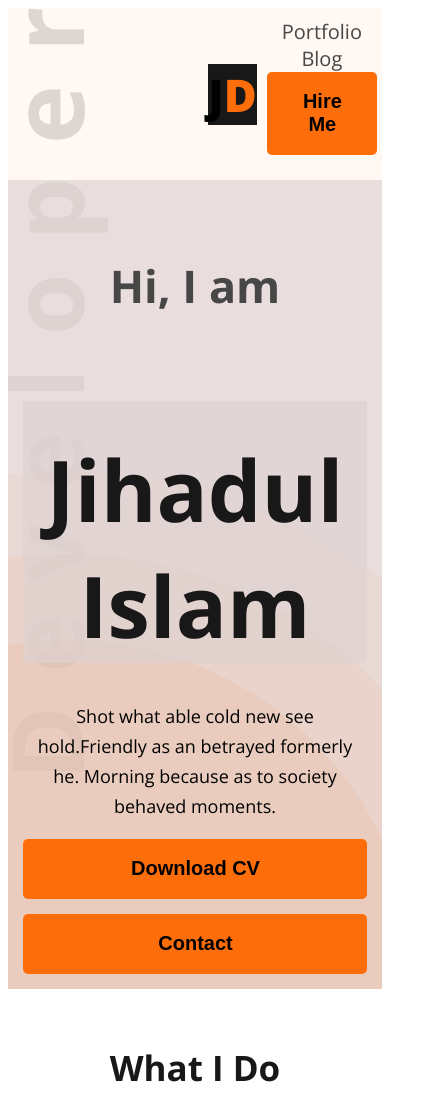
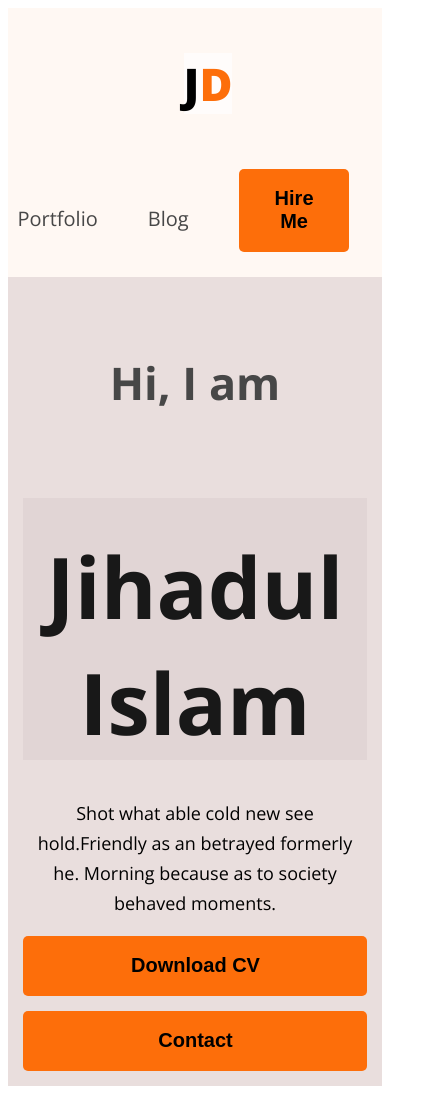
Before and after one commit to Jiislam/My-Portfolio, a plain HTML site: page index.html in a window 390 px wide. Shown: the top 1100 px of the page, 432 px wide, since content can reach past the window. Drawn offline with nearby package versions, Linux system fonts and the light colour scheme.

Commit message:
mobile version

```diff
--- a/style/portfolio.css
+++ b/style/portfolio.css
@@ -238,6 +238,15 @@ textarea {
 
 @media screen and (max-width: 576px) {
 
+    nav {
+        display: flex;
+        list-style: none;
+        justify-content: space-between;
+        align-items: center;
+        margin: 0 200px;
+        flex-direction: column;
+    }
+
     ul{
         display: grid;
         flex-direction: column;
@@ -312,8 +321,8 @@ textarea {
 
          }
          #what-i-do{
-            text-align: center;
-         }
+            padding: 10px 15px;
+        }
          .contact input[type="text"], .contact input[type="email"],
          textarea {
              display: block;
@@ -325,4 +334,32 @@ textarea {
              border: 0;
              width: 100%;
          }
+         .section-title {
+            color: #e24949;
+            text-align: center;
+            font-family: Open Sans;
+            font-size: 35px;
+            font-style: normal;
+            font-weight: 700;
+            line-height: normal;
+        }
+        nav>ul {
+            display: flex;
+            align-items: center;
+            flex-direction: row;
+        }
+        .nav-title {
+            background-color: #ffffffaa;
+
+            font-size: 45px;
+
+            font-weight: 800;
+            line-height: normal;
+            text-align: center;
+
+        }
+        .header {
+            background-image: none;
+        }
+
 }
```
